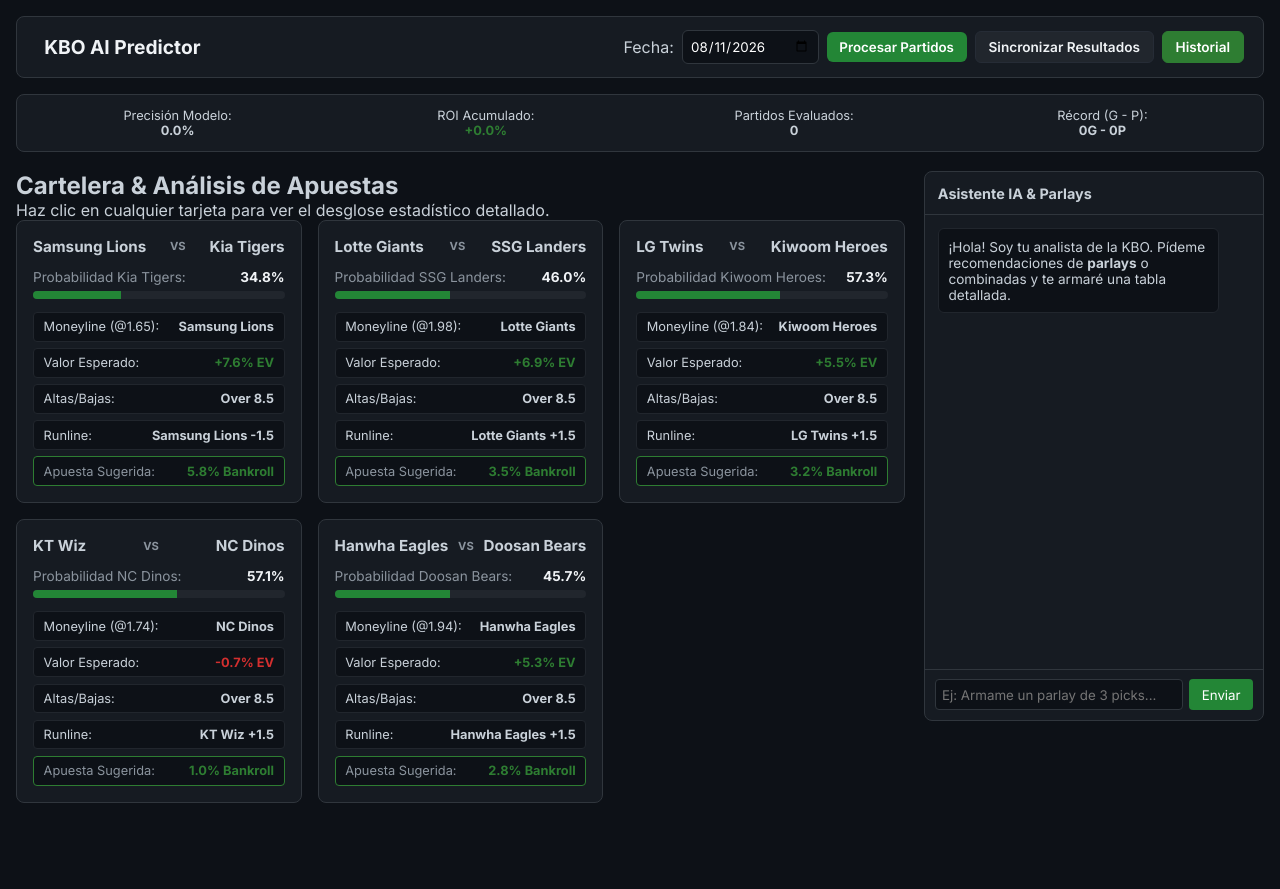
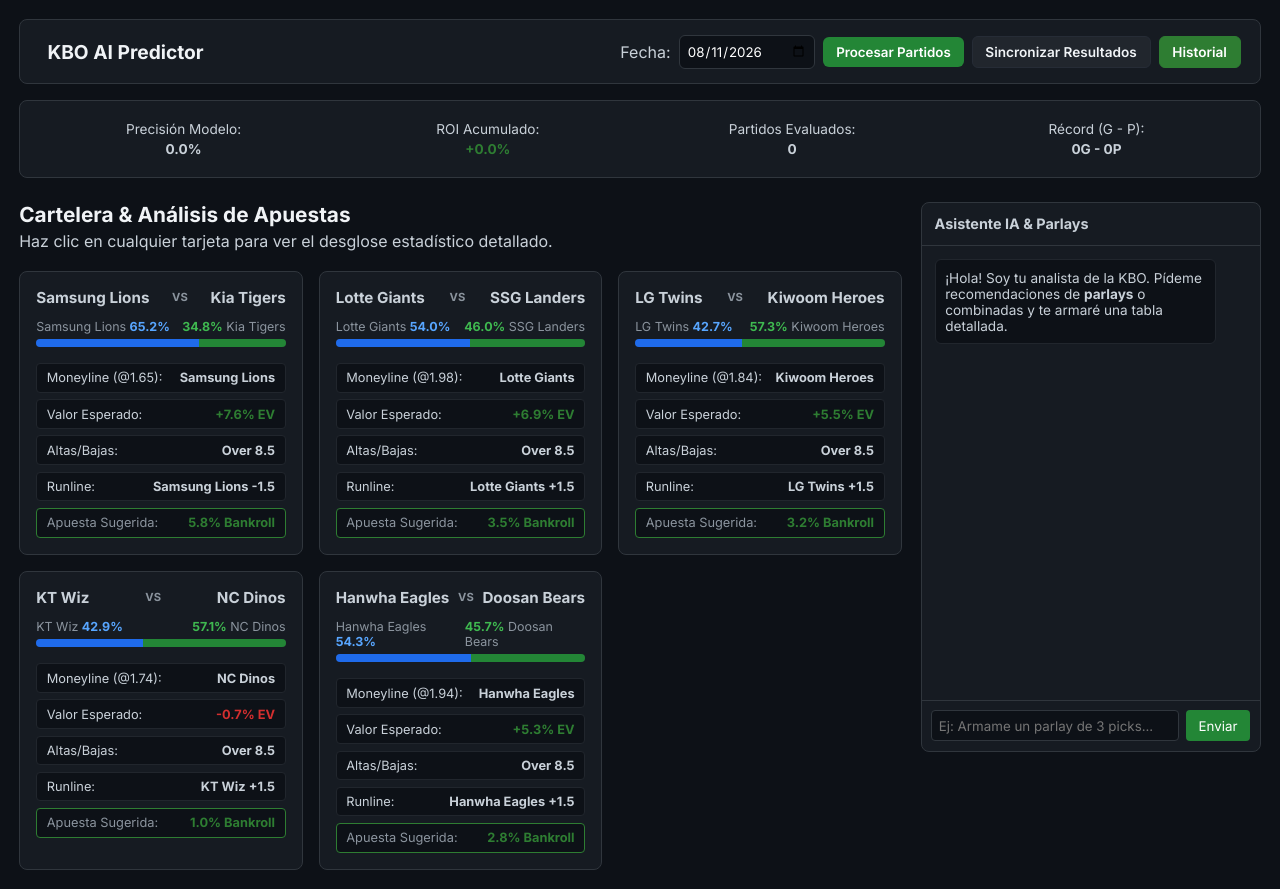
Before and after one commit to diegograciano2805-debug/Analisis-KBO, a Flask app: page / in a window 1280 px wide. Before the commit the page ends 803 px from the top, so only its background shows below. Run offline with Flask 3, Linux system fonts and the light colour scheme; data comes from the database, SQL or seed files in the repository; data that the repository does not hold is empty.

Commit message:
Rediseño completo de barra de probabilidades y margen superior

```diff
--- a/static/script.js
+++ b/static/script.js
@@ -101,9 +101,11 @@
         if (data.partidos && data.partidos.length > 0) {
             currentMatchesData = data.partidos;
             data.partidos.forEach((p, index) => {
-                const prob = p.probabilidad_local ?? 0.5;
-                const probPct = (prob * 100).toFixed(1);
-                const ganador = p.favorito_pronostico ?? p.prediccion_ganador ?? (prob >= 0.5 ? p.equipo_local : p.equipo_visitante);
+                const probLocal = p.probabilidad_local ?? 0.5;
+                const probLocalPct = (probLocal * 100).toFixed(1);
+                const probAwayPct = ((1 - probLocal) * 100).toFixed(1);
+
+                const ganador = p.favorito_pronostico ?? p.prediccion_ganador ?? (probLocal >= 0.5 ? p.equipo_local : p.equipo_visitante);
                 const recOU = p.recomendacion_ou || "Over 8.5";
                 const recRL = p.recomendacion_runline || "N/A";
                 const stake = p.stake_sugerido || "1.5%";
@@ -131,13 +133,14 @@
 
                     ${estadoBadge}
 
-                    <div class="prob-container">
-                        <div style="display: flex; justify-content: space-between; font-size: 0.85rem; color: #8b949e;">
-                            <span>Probabilidad ${p.equipo_local}:</span>
-                            <strong style="color: #f0f3f6;">${probPct}%</strong>
+                    <div class="prob-container" style="margin: 0.6rem 0 1rem 0;">
+                        <div style="display: flex; justify-content: space-between; font-size: 0.78rem; color: #8b949e; margin-bottom: 0.3rem;">
+                            <span>${p.equipo_visitante} <strong style="color: #58a6ff;">${probAwayPct}%</strong></span>
+                            <span><strong style="color: #3fb950;">${probLocalPct}%</strong> ${p.equipo_local}</span>
                         </div>
-                        <div class="prob-bar-bg">
-                            <div class="prob-bar-fill" style="width: ${probPct}%;"></div>
+                        <div style="background: #21262d; height: 8px; border-radius: 4px; overflow: hidden; display: flex;">
+                            <div style="width: ${probAwayPct}%; background: #1f6beb;"></div>
+                            <div style="width: ${probLocalPct}%; background: #238636;"></div>
                         </div>
                     </div>
 
--- a/static/style.css
+++ b/static/style.css
@@ -8,7 +8,7 @@
 body {
     background-color: #0d1117;
     color: #c9d1d9;
-    padding: 1rem;
+    padding: 1.2rem;
 }
 
 .navbar {
@@ -16,7 +16,7 @@
     justify-content: space-between;
     align-items: center;
     background: #161b22;
-    padding: 0.8rem 1.2rem;
+    padding: 0.9rem 1.2rem;
     border-radius: 8px;
     border: 1px solid #30363d;
     margin-bottom: 1rem;
@@ -62,20 +62,32 @@
 
 .stats-bar {
     display: grid;
-    grid-template-columns: repeat(auto-fit, minmax(130px, 1fr));
-    gap: 0.8rem;
+    grid-template-columns: repeat(auto-fit, minmax(140px, 1fr));
+    gap: 1rem;
     background: #161b22;
-    padding: 0.8rem;
+    padding: 1.2rem;
     border-radius: 8px;
     border: 1px solid #30363d;
-    margin-bottom: 1.2rem;
+    margin-top: 0.5rem;
+    margin-bottom: 1.5rem;
 }
 
 .stat-item {
     display: flex;
     flex-direction: column;
     align-items: center;
-    font-size: 0.8rem;
+    font-size: 0.85rem;
+    gap: 0.3rem;
+}
+
+.dashboard-header {
+    margin-bottom: 1.2rem;
+}
+
+.dashboard-header h2 {
+    font-size: 1.3rem;
+    color: #f0f3f6;
+    margin-bottom: 0.3rem;
 }
 
 .dashboard-layout {
@@ -116,19 +128,6 @@
 .vs-badge {
     font-size: 0.7rem;
     color: #8b949e;
-}
-
-.prob-bar-bg {
-    background: #21262d;
-    height: 8px;
-    border-radius: 4px;
-    overflow: hidden;
-    margin: 0.4rem 0 0.8rem 0;
-}
-
-.prob-bar-fill {
-    background: #238636;
-    height: 100%;
 }
 
 .bet-options {
@@ -273,9 +272,6 @@
     background: #21262d;
 }
 
-/* =================================================== */
-/*    DISEÑO ADAPTATIVO PARA CELULARES Y TABLETS       */
-/* =================================================== */
 @media (max-width: 768px) {
     body {
         padding: 0.5rem;
@@ -297,11 +293,11 @@
     }
 
     .dashboard-layout {
-        grid-template-columns: 1fr; /* Pasa de 2 columnas a 1 sola columna vertical */
+        grid-template-columns: 1fr;
     }
 
     .games-grid {
-        grid-template-columns: 1fr; /* Una tarjeta por fila en pantallas pequeñas */
+        grid-template-columns: 1fr;
     }
 
     .chat-panel {
```
